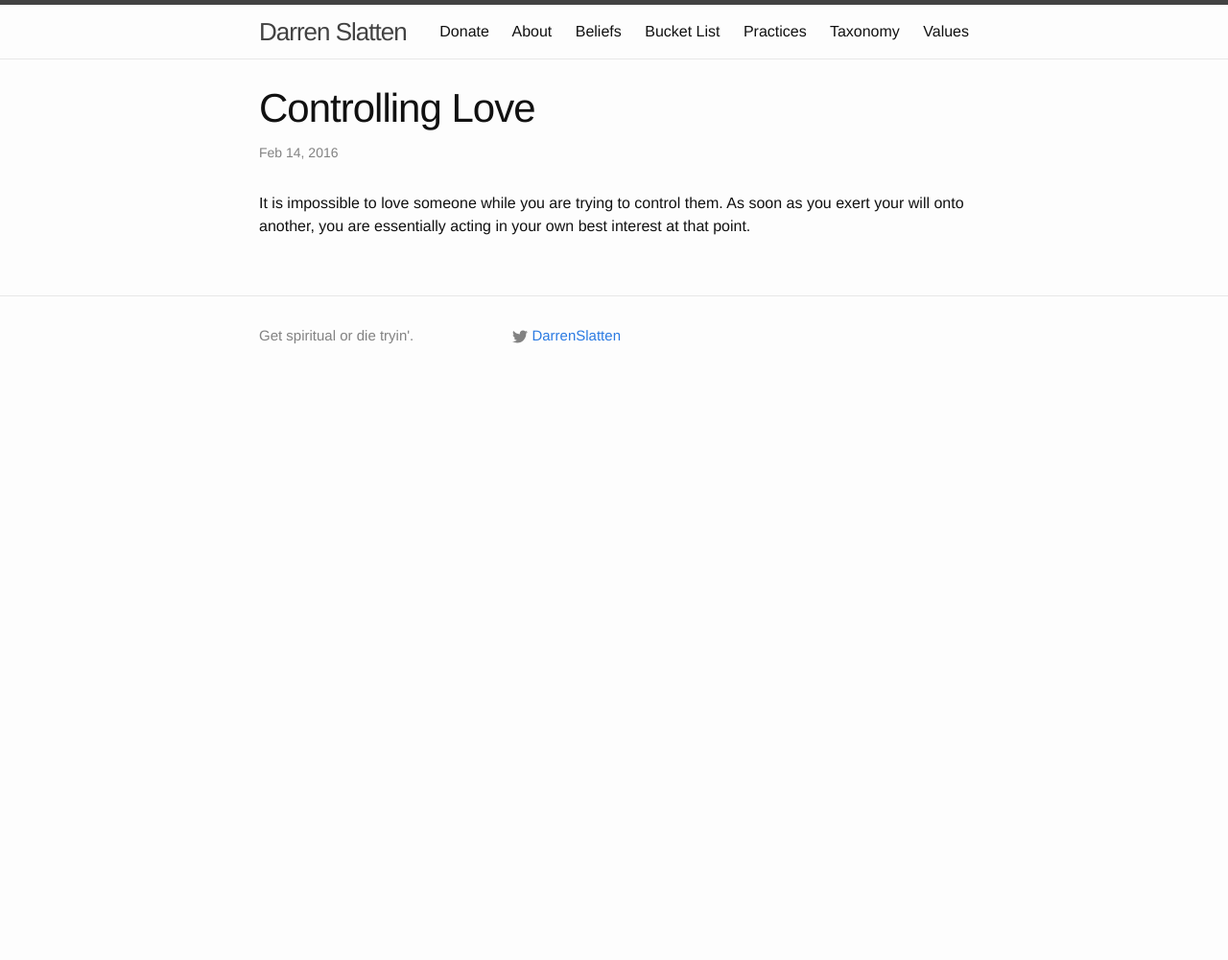
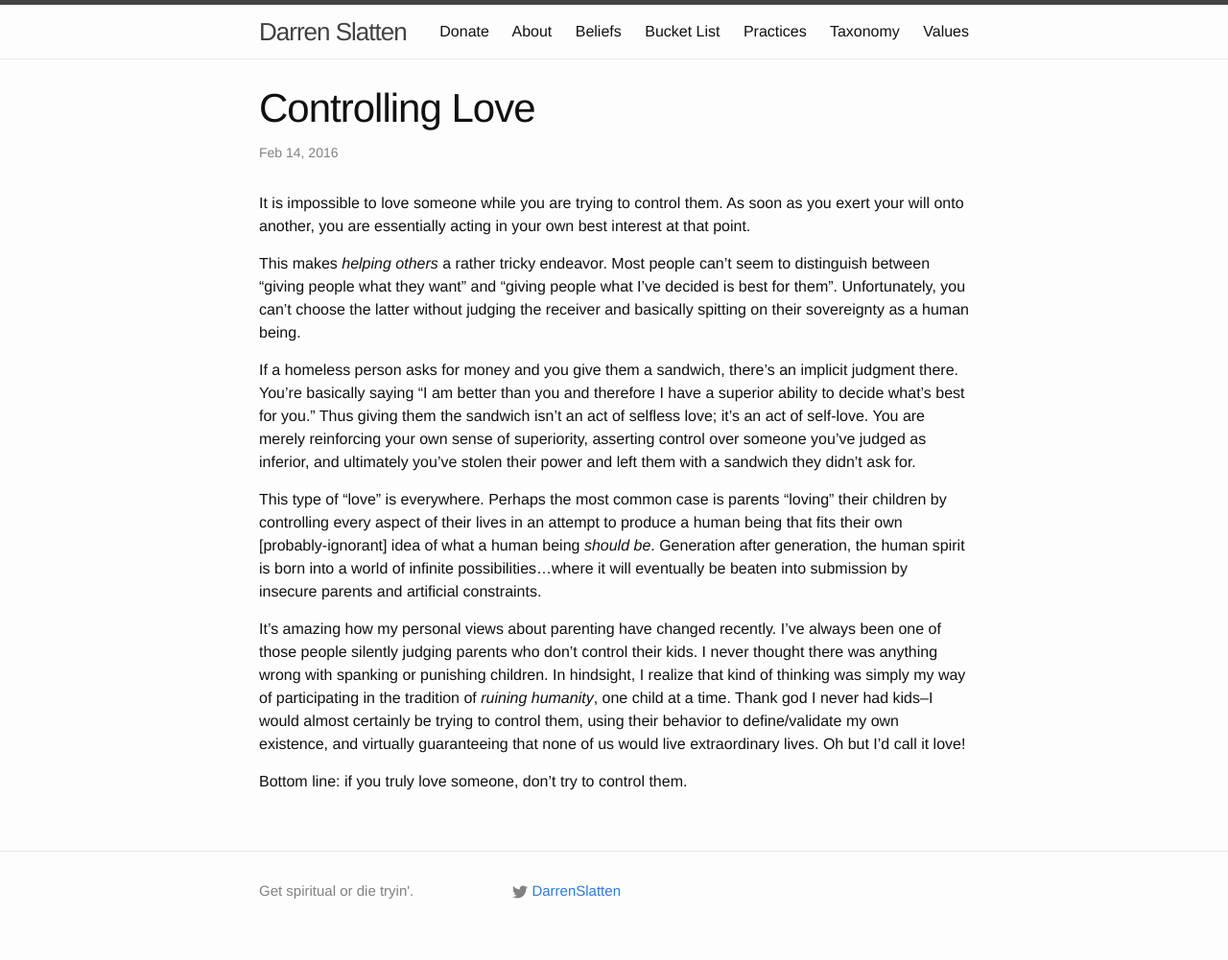
Before and after one commit to dslatten/dslatten.github.io, a Jekyll site: the page built from _posts/2016-02-14-controlling-love.md, in a window 1280 px wide. Shown: the whole page at 96% size. Built offline with Jekyll 4.4.1, drawn with Linux system fonts in a browser that asks for light colours; before the commit the page ends 900 px from its top, so only the background shows below that.

Commit message:
Updated yesterday's post

```diff
--- a/_posts/2016-02-14-controlling-love.md
+++ b/_posts/2016-02-14-controlling-love.md
@@ -4,3 +4,13 @@ title:  "Controlling Love"
 date:   2016-02-14 12:00:00 -0600
 ---
 It is impossible to love someone while you are trying to control them. As soon as you exert your will onto another, you are essentially acting in your own best interest at that point.
+
+This makes *helping others* a rather tricky endeavor. Most people can't seem to distinguish between "giving people what they want" and "giving people what I've decided is best for them". Unfortunately, you can't choose the latter without judging the receiver and basically spitting on their sovereignty as a human being.
+
+If a homeless person asks for money and you give them a sandwich, there's an implicit judgment there. You're basically saying "I am better than you and therefore I have a superior ability to decide what's best for you." Thus giving them the sandwich isn't an act of selfless love; it's an act of self-love. You are merely reinforcing your own sense of superiority, asserting control over someone you've judged as inferior, and ultimately you've stolen their power and left them with a sandwich they didn't ask for.
+
+This type of "love" is everywhere. Perhaps the most common case is parents "loving" their children by controlling every aspect of their lives in an attempt to produce a human being that fits their own [probably-ignorant] idea of what a human being *should be*. Generation after generation, the human spirit is born into a world of infinite possibilities...where it will eventually be beaten into submission by insecure parents and artificial constraints.
+
+It's amazing how my personal views about parenting have changed recently. I've always been one of those people silently judging parents who don't control their kids. I never thought there was anything wrong with spanking or punishing children. In hindsight, I realize that kind of thinking was simply my way of participating in the tradition of *ruining humanity*, one child at a time. Thank god I never had kids--I would almost certainly be trying to control them, using their behavior to define/validate my own existence, and virtually guaranteeing that none of us would live extraordinary lives. Oh but I'd call it love!
+
+Bottom line: if you truly love someone, don't try to control them.
```
